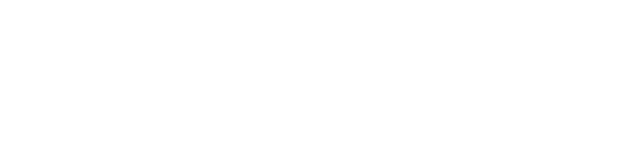
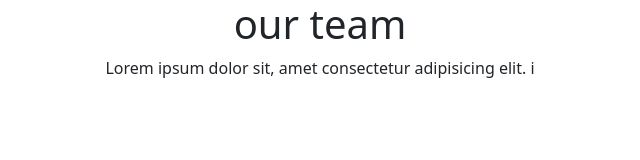
Before and after one commit to Laroussi-Sarhane/js-our-team, a plain HTML site: page index.html in a window 1280 px wide. Shown: the whole page, without its empty margins (320-960 px from the left). Drawn offline with nearby package versions, Linux system fonts and the light colour scheme.

Commit message:
add html base

```diff
--- a/index.html
+++ b/index.html
@@ -3,9 +3,27 @@
 <head>
   <meta charset="UTF-8">
   <meta name="viewport" content="width=device-width, initial-scale=1.0">
+  <link href="https://cdn.jsdelivr.net/npm/bootstrap@5.3.3/dist/css/bootstrap.min.css" rel="stylesheet" integrity="sha384-QWTKZyjpPEjISv5WaRU9OFeRpok6YctnYmDr5pNlyT2bRjXh0JMhjY6hW+ALEwIH" crossorigin="anonymous">
+  <script src="https://cdn.jsdelivr.net/npm/bootstrap@5.3.3/dist/js/bootstrap.bundle.min.js" integrity="sha384-YvpcrYf0tY3lHB60NNkmXc5s9fDVZLESaAA55NDzOxhy9GkcIdslK1eN7N6jIeHz" crossorigin="anonymous"></script>
+  <link rel="stylesheet" href="">
   <title>Document</title>
 </head>
 <body>
+
+  <div class="container d-flex justify-content-center align-items-center ">
+
+    <h1> our team</h1>
+
+  </div>
+
+
+  <div class="container d-flex justify-content-center align-items-center ">
+
+    <p>Lorem ipsum dolor sit, amet consectetur adipisicing elit. i</p>
+
+  </div>
+
+
 
 
 
```
